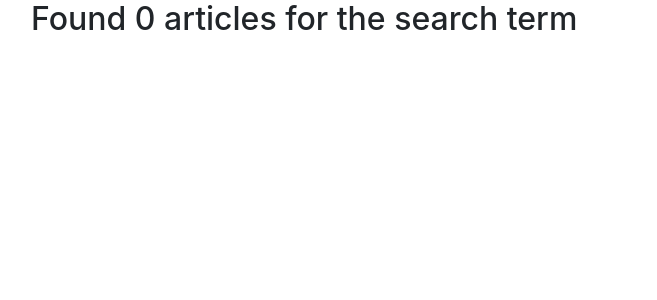
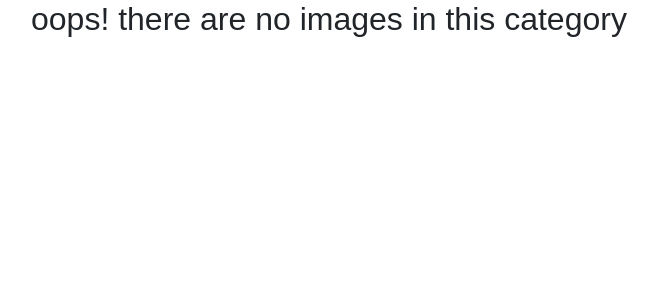
Before and after one commit to Lornakimani62/PERSONAL-GALLERY-1P7, a Django app: page /search/ in a window 1280 px wide. Shown: the part 56-356 px from the top of the page, without its empty margins (39-696 px from the left). Run offline with Django 3.2, Linux system fonts and the light colour scheme; some libraries are stand-ins or nearby versions.

Commit message:
Adds more changes

```diff
--- a/gallery/models.py
+++ b/gallery/models.py
@@ -75,8 +75,8 @@ class Image(models.Model):
         return image
 
     @classmethod
-    def search_by_name(cls,search_term):
-        images = cls.objects.filter(name__icontains=search_term)
+    def search_by_category(cls,search_term):
+        images = cls.objects.filter(category__name__icontains=search_term)
         return images
 
     def __str__(self):
--- a/gallery/templates/navbar.html
+++ b/gallery/templates/navbar.html
@@ -38,7 +38,7 @@
           <form class="navbar-form" role="search" action="{% url 'search' %}">
 
             <div class="input-group">
-              <input type="text" class="form-control" placeholder="Search Article" name="image">
+              <input type="text" class="form-control" placeholder="Search Article" name="category">
               <div class="input-group-btn">
                 <button class="btn btn-outline-success my-2 my-sm-0" type="submit" value="Submit">Search</button>
               </div>
--- a/gallery/templates/search.html
+++ b/gallery/templates/search.html
@@ -21,9 +21,11 @@
 
                     <div class="row">
                       {% if images%}
-                        <h2>Found {{ images|length }} of searched term {{message}}</h2>
-                      {% else %}
-                        <h2> Found 0 articles for the search term</h2>
+                      <hr>
+                        <h2>Found {{ images|length }} six images in the  {{message}} category click on the image to view more details</h2>
+                      <hr>
+                        {% else %}
+                        <h2> oops! there are no images in this category </h2>
                       {% endif %}
 
                     </div>
@@ -32,12 +34,8 @@
 
                     {% if images %}
                       {% for image in images %}
-                        <div class="col-sm-12 col-md-12">
-                            <h1>Name: </h1>
-                            <p>{{image.name}}</p>
-                            <h1>Description:</h1>
-                            <p>{{image.Description}}</p>
-                            <h1>Image:</h1>
+                        <div class="col-sm-6 col-md-6">
+
                             <p><a class="white-text"  href="/image/{{image.id}}"><img src="{{image.pic.url}}" class="img-fluid"></a></p>
                         </div>
                       {% endfor %}
--- a/gallery/views.py
+++ b/gallery/views.py
@@ -18,9 +18,9 @@ def image(request,image_id):
 
 def search(request):
 
-    if 'image' in request.GET and request.GET["image"]:
-        search_term = request.GET.get("image")
-        searched_images = Image.search_by_name(search_term)
+    if 'category' in request.GET and request.GET["category"]:
+        search_term = request.GET.get("category")
+        searched_images = Image.search_by_category(search_term)
         message = f"{search_term}"
 
         return render(request, 'search.html',{"message":message,"images": searched_images})
--- a/static/css/index.css
+++ b/static/css/index.css
@@ -2,5 +2,14 @@
   text-align: center;
   color: white;
   font-size: 25px;
-  background-color:black;
-  opacity: 0.8;
+  background-color: black;
+  background-size: cover;
+  height: 100%;
+  overflow: hidden;
+  opacity: 0.9;
+
+}
+h2{
+  text-align: center;
+  font-family: fantasy;
+}
```
Also changed, not shown: gallery/templates/index.html (+4 -3 lines), media/photos/beach_FUHwc2v.jpeg (added), media/photos/cat_B5vpN9v.jpeg (added), media/photos/music_JDnlxtK.jpeg (added), media/photos/out_0wGNxqH.jpeg (added), media/photos/paint_QV7HYO7.jpeg (added), static/images/back.jpeg (added).
